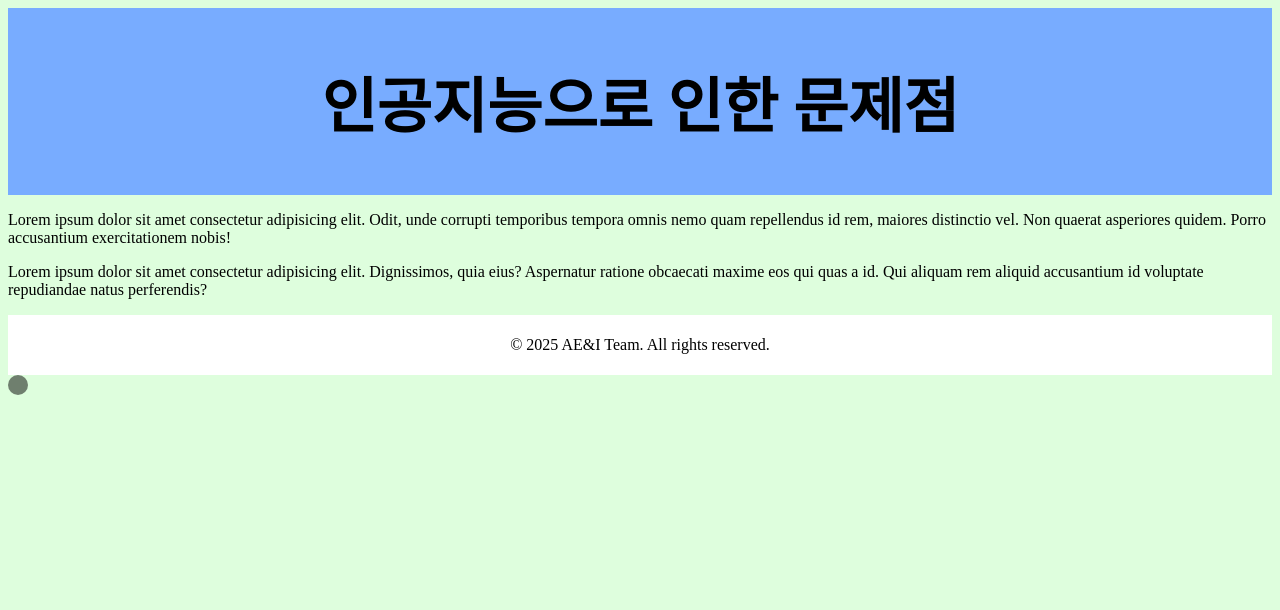
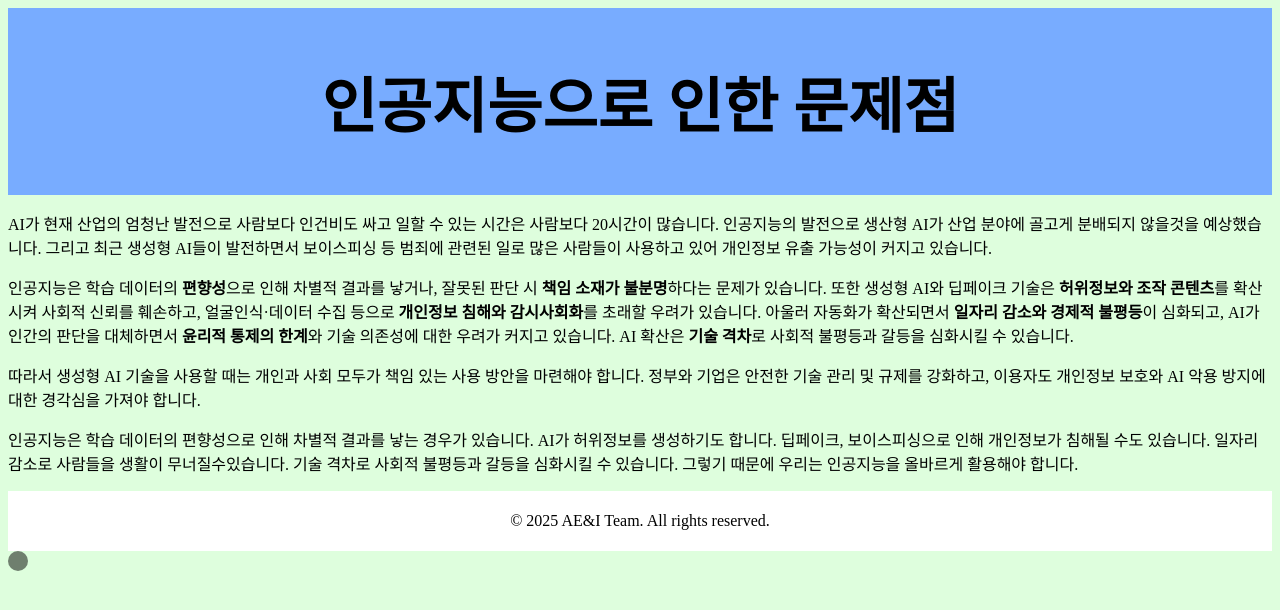
Before and after one commit to DanK314/About_AI, a plain HTML site: page Problems.html in a window 1280 px wide. Drawn offline with Linux system fonts and the light colour scheme; a web font is replaced by a local one.

Commit message:
Revise Problems.html to address AI implications
Updated content to discuss the implications and responsibilities of AI technology, including biases, ethical concerns, and the need for responsible usage.

```diff
--- a/Problems.html
+++ b/Problems.html
@@ -36,10 +36,16 @@
 
     <main>
         <p>
-            Lorem ipsum dolor sit amet consectetur adipisicing elit. Odit, unde corrupti temporibus tempora omnis nemo quam repellendus id rem, maiores distinctio vel. Non quaerat asperiores quidem. Porro accusantium exercitationem nobis!
+            AI가 현재 산업의 엄청난 발전으로 사람보다 인건비도 싸고 일할 수 있는 시간은 사람보다 20시간이 많습니다. 인공지능의 발전으로 생산형 AI가 산업 분야에 골고게 분배되지 않을것을 예상했습니다. 그리고 최근 생성형 AI들이 발전하면서 보이스피싱 등 범죄에 관련된 일로 많은 사람들이 사용하고 있어 개인정보 유출 가능성이 커지고 있습니다.
         </p>
         <p>
-            Lorem ipsum dolor sit amet consectetur adipisicing elit. Dignissimos, quia eius? Aspernatur ratione obcaecati maxime eos qui quas a id. Qui aliquam rem aliquid accusantium id voluptate repudiandae natus perferendis?
+            인공지능은 학습 데이터의 <strong>편향성</strong>으로 인해 차별적 결과를 낳거나, 잘못된 판단 시 <strong>책임 소재가 불분명</strong>하다는 문제가 있습니다. 또한 생성형 AI와 딥페이크 기술은 <strong>허위정보와 조작 콘텐츠</strong>를 확산시켜 사회적 신뢰를 훼손하고, 얼굴인식·데이터 수집 등으로 <strong>개인정보 침해와 감시사회화</strong>를 초래할 우려가 있습니다. 아울러 자동화가 확산되면서 <strong>일자리 감소와 경제적 불평등</strong>이 심화되고, AI가 인간의 판단을 대체하면서 <strong>윤리적 통제의 한계</strong>와 기술 의존성에 대한 우려가 커지고 있습니다. AI 확산은 <strong>기술 격차</strong>로 사회적 불평등과 갈등을 심화시킬 수 있습니다.
+        </p>
+        <p>
+            따라서 생성형 AI 기술을 사용할 때는 개인과 사회 모두가 책임 있는 사용 방안을 마련해야 합니다. 정부와 기업은 안전한 기술 관리 및 규제를 강화하고, 이용자도 개인정보 보호와 AI 악용 방지에 대한 경각심을 가져야 합니다.
+        </p>
+        <p>
+            인공지능은 학습 데이터의 편향성으로 인해 차별적 결과를 낳는 경우가 있습니다. AI가 허위정보를 생성하기도 합니다. 딥페이크, 보이스피싱으로 인해 개인정보가 침해될 수도 있습니다. 일자리 감소로 사람들을 생활이 무너질수있습니다. 기술 격차로 사회적 불평등과 갈등을 심화시킬 수 있습니다. 그렇기 때문에 우리는 인공지능을 올바르게 활용해야 합니다.
         </p>
     </main>
 
```
